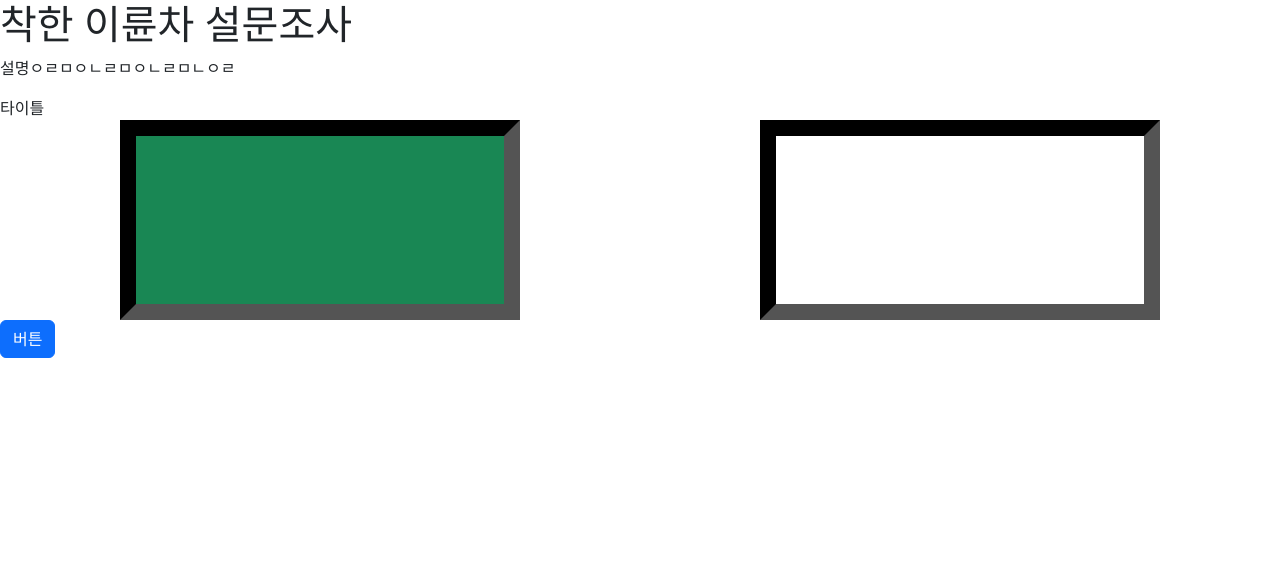
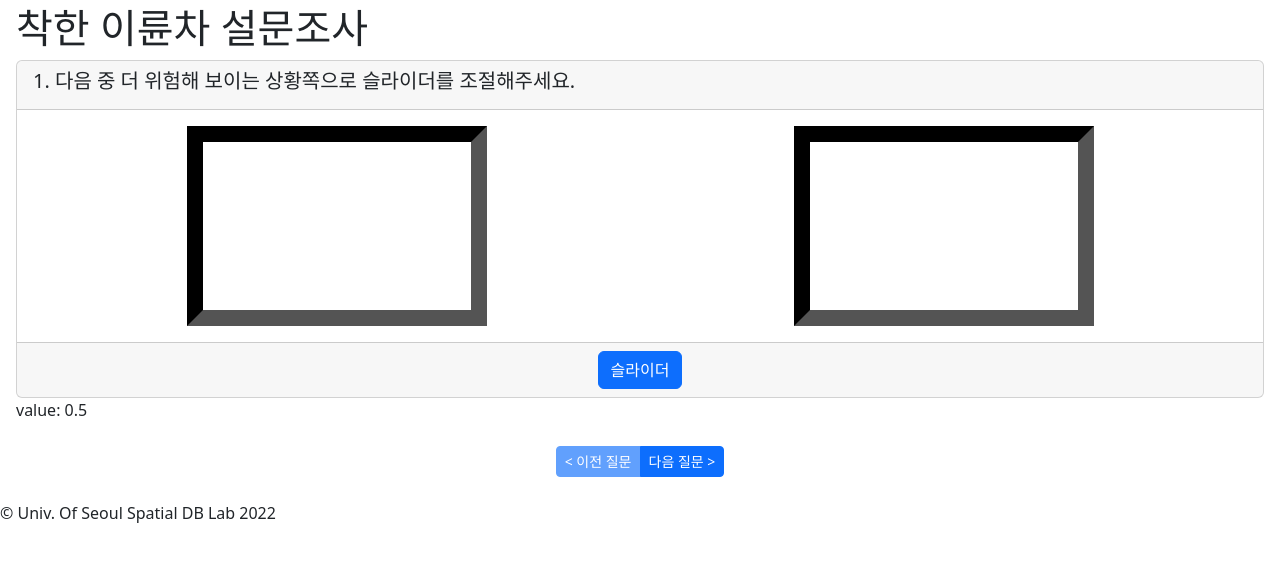
Before and after one commit to custardcream98/goodrider-interview-web, a React (Create React App) app: page /interview in a window 1280 px wide. Shown: the top 562 px of the page. Built offline with nearby package versions, Linux system fonts and the light colour scheme.

Commit message:
기본 레이아웃

```diff
--- a/package.json
+++ b/package.json
@@ -11,6 +11,7 @@
     "react": "^18.2.0",
     "react-bootstrap": "^2.4.0",
     "react-dom": "^18.2.0",
+    "react-router-dom": "^6.3.0",
     "react-scripts": "5.0.1",
     "react-slider": "^2.0.1",
     "web-vitals": "^2.1.4"
--- a/src/App.js
+++ b/src/App.js
@@ -1,19 +1,35 @@
 import React, { useState, useEffect } from "react";
-import ReactSlider from "react-slider";
-import { Button } from "react-bootstrap";
-import Slider from "./components/Slider";
-import styles from "./App.module.css";
-import InterviewQuestion from "./components/InterviewQuestion";
+import { Spinner } from "react-bootstrap";
+import AppRouter from "./router";
 
 function App() {
+  const [init, setInit] = useState(false);
+  const [isLoggedIn, setIsLoggedIn] = useState(false);
+
+  useEffect(() => {
+    // 처음 로딩시 Backend로부터 token validation을 받고
+    // 통과하면 isLoggedIn = true 아니면 false로 prop 넘겨주기
+    setInit(true);
+    setIsLoggedIn(true);
+  }, []);
+
   return (
-    <div className="App">
-      <h1>착한 이륜차 설문조사</h1>
-      <p>설명ㅇㄹㅁㅇㄴㄹㅁㅇㄴㄹㅁㄴㅇㄹ</p>
-      <div className={styles.Title}>타이틀</div>
-      <InterviewQuestion />
-      <Button>버튼</Button>
-    </div>
+    <>
+      {init ? (
+        <AppRouter isLoggedIn={isLoggedIn} />
+      ) : (
+        <div className="d-flex flex-column min-vh-100 min-vw-100">
+          <div className="d-flex flex-grow-1 justify-content-center align-items-center">
+            <Spinner as="p" animation="border" role="status">
+              <span className="visually-hidden">Loading...</span>
+            </Spinner>
+          </div>
+        </div>
+      )}
+      <footer>
+        &copy; Univ. Of Seoul Spatial DB Lab {new Date().getFullYear()}
+      </footer>
+    </>
   );
 }
 
--- a/src/components/InterviewQuestion.js
+++ b/src/components/InterviewQuestion.js
@@ -1,14 +1,27 @@
 import React from "react";
+import { Button, Card } from "react-bootstrap";
 import styles from "./InterviewQuestion.module.css";
 
-const InterviewQuestion = () => {
+const InterviewQuestion = ({ onChange, index, text }) => {
+  const onSliderChange = () => {
+    onChange(index, Date.now());
+  };
+
   return (
-    <div>
-      <div className="d-flex justify-content-around ">
-        <div className={`bg-success ${styles.Img}`}></div>
+    <Card>
+      <Card.Header>
+        <Card.Title>
+          {index + 1}. {text}
+        </Card.Title>
+      </Card.Header>
+      <Card.Body className="d-flex justify-content-around ">
         <div className={styles.Img}></div>
-      </div>
-    </div>
+        <div className={styles.Img}></div>
+      </Card.Body>
+      <Card.Footer className="d-flex justify-content-center">
+        <Button onClick={onSliderChange}>슬라이더</Button>
+      </Card.Footer>
+    </Card>
   );
 };
 
--- a/src/components/InterviewQuestion.module.css
+++ b/src/components/InterviewQuestion.module.css
@@ -5,7 +5,7 @@
 
 .Img {
     /* background-color: blueviolet; */
-    width: 400px;
+    width: 300px;
     height: 200px;
     border-color: black;
     border-width: 1rem;
--- /dev/null
+++ b/src/router/Auth.js
@@ -0,0 +1,3 @@
+const Auth = () => {};
+
+export default Auth;
--- /dev/null
+++ b/src/router/Home.js
@@ -0,0 +1,18 @@
+import React from "react";
+import { Button } from "react-bootstrap";
+import { useNavigate } from "react-router";
+
+function Home() {
+  const navigate = useNavigate();
+  const onClick = () => navigate("/interview");
+  return (
+    <div className="p-2">
+      <h1>착한 이륜차 설문조사</h1>
+      <Button variant="primary" className="btn-sm" onClick={onClick}>
+        설문 시작
+      </Button>
+    </div>
+  );
+}
+
+export default Home;
--- /dev/null
+++ b/src/router/Interview.js
@@ -0,0 +1,83 @@
+import React, { useState, useEffect } from "react";
+import { Button, ButtonGroup } from "react-bootstrap";
+import InterviewQuestion from "../components/InterviewQuestion";
+
+function Interview() {
+  const [qArr, setQArr] = useState([
+    {
+      text: "다음 중 더 위험해 보이는 상황쪽으로 슬라이더를 조절해주세요.",
+      val: 0.5, // 0 <= val <= 1
+    },
+    {
+      text: "다음 중 더 위험해 보이는 상황쪽으로 슬라이더를 조절해주세요.",
+      val: 0.5,
+    },
+    {
+      text: "다음 중 더 위험해 보이는 상황쪽으로 슬라이더를 조절해주세요.",
+      val: 0.5,
+    },
+  ]);
+
+  const [currentlyShownQindex, setCurrentlyShownQindex] = useState(0);
+
+  const setQval = (numOfQ, val) =>
+    setQArr((priv) => {
+      priv.forEach((question, index) => {
+        if (index === numOfQ) {
+          question.val = val;
+        }
+      });
+      return [...priv];
+    });
+
+  const onChange = (index, val) => setQval(index, val);
+
+  const onClick = (event) => {
+    const { name } = event.target;
+    switch (name) {
+      case "priv":
+        setCurrentlyShownQindex((priv) => --priv);
+        break;
+      case "next":
+        setCurrentlyShownQindex((priv) => ++priv);
+
+        break;
+    }
+  };
+
+  return (
+    <>
+      <h1>착한 이륜차 설문조사</h1>
+      <InterviewQuestion
+        onChange={onChange}
+        index={currentlyShownQindex}
+        text={qArr[currentlyShownQindex].text}
+      />
+      <div className="pb-4">value: {qArr[currentlyShownQindex].val}</div>
+      <div className="d-flex justify-content-center mb-4">
+        <ButtonGroup>
+          <Button
+            variant="primary"
+            className="btn-sm"
+            onClick={onClick}
+            name="priv"
+            disabled={currentlyShownQindex === 0}
+          >
+            {"< 이전 질문"}
+          </Button>
+          <Button
+            variant="primary"
+            className="btn-sm"
+            onClick={onClick}
+            name="next"
+            disabled={currentlyShownQindex === qArr.length - 1}
+          >
+            {"다음 질문 >"}
+          </Button>
+        </ButtonGroup>
+      </div>
+    </>
+  );
+}
+
+export default Interview;
--- /dev/null
+++ b/src/router/index.js
@@ -0,0 +1,40 @@
+import React from "react";
+import PropTypes from "prop-types";
+import {
+  BrowserRouter as Router,
+  Route,
+  Routes,
+  Navigate,
+} from "react-router-dom";
+import Home from "./Home";
+import Auth from "./Auth";
+import Interview from "./Interview";
+
+const AppRouter = ({ isLoggedIn }) => {
+  return (
+    <Router basename={process.env.PUBLIC_URL}>
+      {/* {isLoggedIn && <Navigation />} */}
+      <div className="ms-3 me-3 mt-1 mb-3">
+        <Routes>
+          {isLoggedIn ? (
+            <>
+              <Route path="/" element={<Home />} />
+              <Route path="/interview" element={<Interview />} />
+            </>
+          ) : (
+            <>
+              <Route path="/" exact element={<Auth />} />
+              <Route path="/*" element={<Navigate replace to="/" />} />
+            </>
+          )}
+        </Routes>
+      </div>
+    </Router>
+  );
+};
+
+AppRouter.propTypes = {
+  isLoggedIn: PropTypes.bool.isRequired,
+};
+
+export default AppRouter;
```
Also changed, not shown: 1 other file (tests, documents, lock files or other folders).
